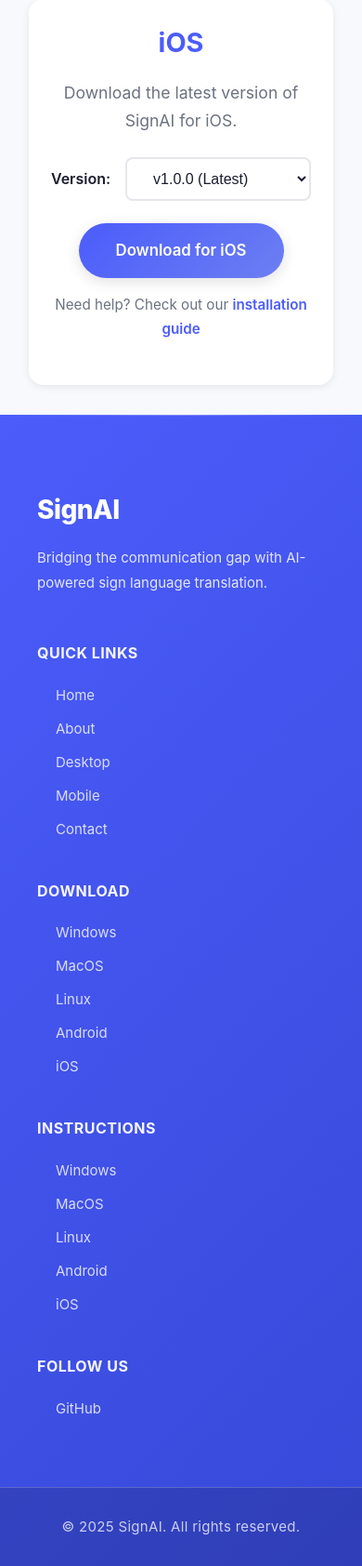
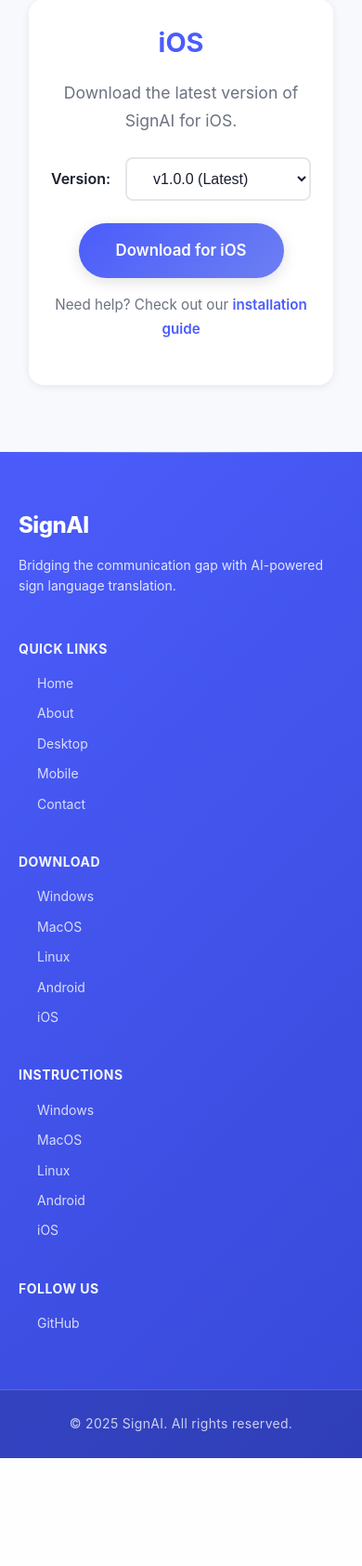
Before and after one commit to Stefanos0710/SignAI, a Flask app: page /download in a window 390 px wide; the page is wider, and only the part inside the window is pictured. Shown: the part 4085-5769 px from the top of that part at 93% size. After the commit the page ends 5653 px from the top of that part, so only its background shows below. Run offline with Flask 2, Linux system fonts and the light colour scheme.

Commit message:
Refine footer styles and update navigation links
Improved footer layout and responsiveness in footer.css, adjusted font sizes and spacing for better readability. Updated quick links and download section URLs in index.html for correct navigation. Added missing footer.css stylesheet links in download.html and instructions.html. Minor spacing and margin adjustments in download.css.

```diff
--- a/product_webside/static/css/download.css
+++ b/product_webside/static/css/download.css
@@ -204,6 +204,7 @@ section p {
     max-width: 1400px;
     margin: 0 auto;
     padding: 2rem;
+    margin-bottom: 40px;
 }
 
 .download-window,
--- a/product_webside/static/css/footer.css
+++ b/product_webside/static/css/footer.css
@@ -4,7 +4,7 @@ footer {
   color: white;
   width: 100%;
   margin: 0;
-  padding: 80px 0 0 0;
+  padding: 60px 0 0 0;
   box-sizing: border-box;
   position: relative;
   overflow-x: hidden;
@@ -22,18 +22,32 @@ footer::before {
 
 .footer-container {
   display: grid;
-  grid-template-columns: 1.8fr 1fr 1fr 1fr 1fr;
-  gap: 20px;
+  grid-template-columns: 1.6fr 0.9fr 0.9fr 0.9fr 0.7fr;
+  gap: 25px;
   max-width: 1400px;
   margin: 0 auto;
-  padding: 0 40px 60px 40px;
+  padding: 0 30px 50px 30px;
+}
+
+@media (max-width: 1400px) {
+  .footer-container {
+    grid-template-columns: 1.5fr 1fr 1fr 1fr 0.8fr;
+    gap: 20px;
+  }
 }
 
 @media (max-width: 1200px) {
   .footer-container {
     grid-template-columns: 1.5fr 1fr 1fr 1fr 1fr;
     gap: 15px;
-    padding: 0 20px 60px 20px;
+    padding: 0 20px 50px 20px;
+  }
+}
+
+@media (max-width: 1024px) {
+  .footer-container {
+    grid-template-columns: 1.3fr 1fr 1fr 1fr 0.9fr;
+    gap: 12px;
   }
 }
 
@@ -59,16 +73,16 @@ footer::before {
 
 .footer-section h2 {
   color: #fff;
-  font-size: 28px;
-  margin-bottom: 15px;
+  font-size: 24px;
+  margin-bottom: 12px;
   font-weight: 800;
   letter-spacing: -0.5px;
 }
 
 .footer-section h3 {
   color: #fff;
-  margin-bottom: 20px;
-  font-size: 16px;
+  margin-bottom: 15px;
+  font-size: 14px;
   font-weight: 700;
   letter-spacing: 0.5px;
   text-transform: uppercase;
@@ -77,11 +91,11 @@ footer::before {
 
 .footer-section p {
   color: rgba(255, 255, 255, 0.85);
-  font-size: 15px;
-  line-height: 1.8;
+  font-size: 14px;
+  line-height: 1.6;
   max-width: none;
   width: 100%;
-  margin-bottom: 20px;
+  margin-bottom: 15px;
   word-wrap: break-word;
   overflow-wrap: break-word;
   hyphens: auto;
@@ -91,8 +105,8 @@ footer::before {
   display: block;
   color: rgba(255, 255, 255, 0.8);
   text-decoration: none;
-  margin-bottom: 12px;
-  font-size: 15px;
+  margin-bottom: 10px;
+  font-size: 14px;
   transition: all 0.3s ease;
   padding-left: 20px;
   position: relative;
@@ -121,13 +135,13 @@ footer::before {
   text-align: center;
   margin: 0;
   border-top: 1px solid rgba(255, 255, 255, 0.2);
-  padding: 30px 20px;
+  padding: 25px 20px;
   background: rgba(0, 0, 0, 0.15);
 }
 
 .footer-bottom p {
   margin: 0;
-  font-size: 15px;
+  font-size: 14px;
   color: rgba(255, 255, 255, 0.75);
   max-width: 100%;
   letter-spacing: 0.3px;
--- a/product_webside/templates/download.html
+++ b/product_webside/templates/download.html
@@ -9,6 +9,7 @@
     <link rel="stylesheet" href="{{ url_for('static', filename='css/navigation.css') }}">
     <link rel="stylesheet" href="{{ url_for('static', filename='css/footer.css') }}">
     <link rel="stylesheet" href="{{ url_for('static', filename='css/download.css') }}">
+    <link rel="stylesheet" href="{{ url_for('static', filename='css/footer.css') }}">
 </head>
 <body>
 <nav id="navbar" class="navbar">
@@ -133,6 +134,7 @@
     </div>
 </section>
 
+
 <footer>
     <div class="footer-container">
         <div class="footer-section">
--- a/product_webside/templates/instructions.html
+++ b/product_webside/templates/instructions.html
@@ -10,6 +10,7 @@
     <link rel="stylesheet" href="{{ url_for('static', filename='css/footer.css') }}">
     <link rel="stylesheet" href="{{ url_for('static', filename='css/download.css') }}">
     <link rel="stylesheet" href="{{ url_for('static', filename='css/instructions.css') }}">
+    <link rel="stylesheet" href="{{ url_for('static', filename='css/footer.css') }}">
 </head>
 <body>
 <nav id="navbar" class="navbar">
```
Also changed, not shown: product_webside/templates/index.html (+7 -7 lines).
